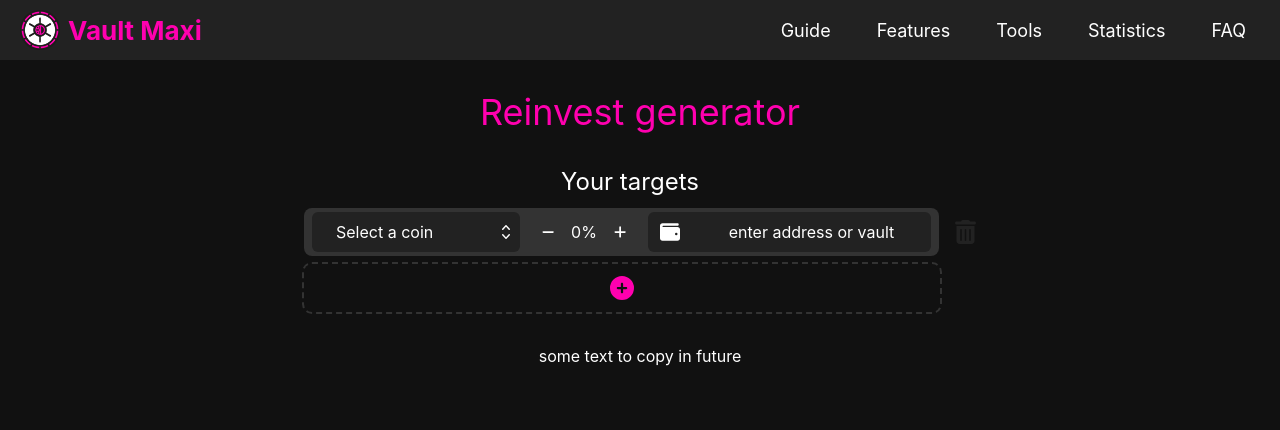
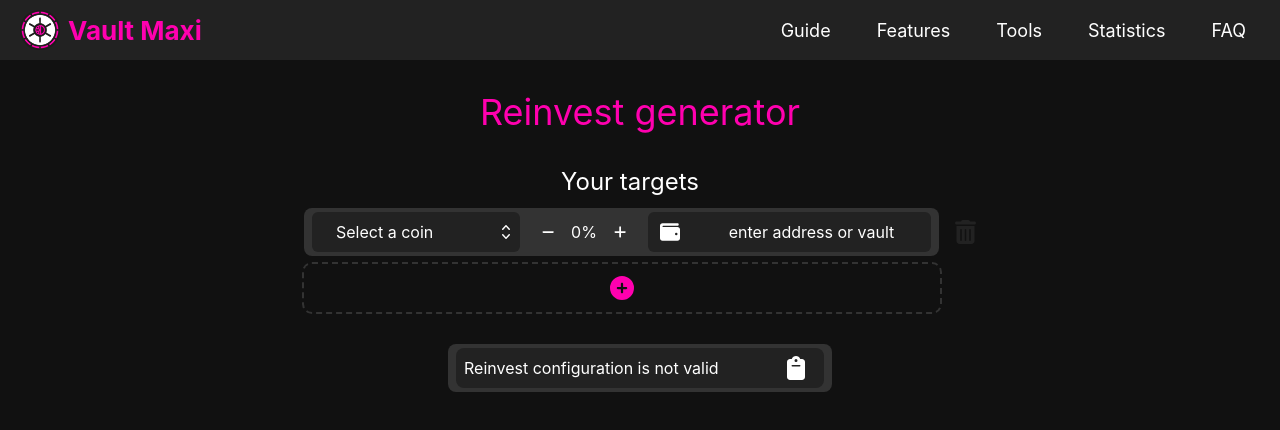
Before and after one commit to Krysh90/vault-maxi-web, a Next.js app: page /tool/reinvest-generator in a window 1280 px wide. Both pictures are taken after a click on the button 622 px from the left and 232 px from the top of the page. Shown: the top 430 px of the page. Built offline with nearby package versions, Linux system fonts and the light colour scheme.

Commit message:
[tool-reinvest] overall improvements, clean ups and result configuration string

```diff
--- a/components/tool/dialog.tsx
+++ b/components/base/dialog.tsx
@@ -14,7 +14,7 @@
         <div className="flex flex-row gap-4">
           <button
             className="my-5 w-auto px-8 h-10 bg-blue-600 text-white rounded-md shadow hover:shadow-lg font-semibold bg-main"
-            onClick={() => close({ value: 20, name: 'BTC' })}
+            // onClick={() => close({ value: 20, name: 'BTC' })}
           >
             Add
           </button>
--- /dev/null
+++ b/components/base/themed-icon-button.tsx
@@ -0,0 +1,28 @@
+import { IconDefinition } from '@fortawesome/free-solid-svg-icons'
+import { FontAwesomeIcon } from '@fortawesome/react-fontawesome'
+import { useState } from 'react'
+
+export interface ThemedIconButton {
+  className?: string
+  icon: IconDefinition
+  color: string
+  hoverColor?: string
+  hidden?: boolean
+  onClick: () => void
+}
+
+export function ThemedIconButton({ className, icon, color, hoverColor, hidden, onClick }: ThemedIconButton) {
+  const [hover, setHover] = useState(false)
+
+  return (
+    <button
+      className={className}
+      onClick={onClick}
+      onMouseOver={() => setHover(true)}
+      onMouseLeave={() => setHover(false)}
+      hidden={hidden}
+    >
+      <FontAwesomeIcon icon={icon} size={'xl'} color={hoverColor && hover ? hoverColor : color} />
+    </button>
+  )
+}
--- a/components/base/themed-input.tsx
+++ b/components/base/themed-input.tsx
@@ -1,26 +1,52 @@
 import { faCheck } from '@fortawesome/free-solid-svg-icons'
 import { FontAwesomeIcon } from '@fortawesome/react-fontawesome'
-import { HTMLInputTypeAttribute } from 'react'
+import { HTMLInputTypeAttribute, useState } from 'react'
 
 export interface ThemedInputProps {
   className: string
+  value: string
   type: HTMLInputTypeAttribute
   enterKeyHint: 'search' | 'enter' | 'done' | 'go' | 'next' | 'previous' | 'send' | undefined
-  onChange: (value: string) => void
+  onChange: (value?: string) => void
   onSubmit: () => void
 }
 
-export default function ThemedInput({ className, type, enterKeyHint, onChange, onSubmit }: ThemedInputProps) {
+function CustomInput({ className, value, type, enterKeyHint, onChange, onSubmit }: ThemedInputProps) {
+  const [currentValue, setCurrentValue] = useState(value)
+
+  return (
+    <input
+      value={currentValue}
+      type={type}
+      enterKeyHint={enterKeyHint}
+      onChange={(e) => {
+        const value = e.target.value
+        onChange(value)
+        setCurrentValue(value)
+      }}
+      onKeyUp={(e) => {
+        if (e.key === 'Enter') {
+          onChange(currentValue)
+          onSubmit()
+        }
+      }}
+      onSubmit={() => onSubmit()}
+      autoFocus={true}
+      className={`${className} text-white focus:outline-none`}
+    />
+  )
+}
+
+export default function ThemedInput({ className, value, type, enterKeyHint, onChange, onSubmit }: ThemedInputProps) {
   return (
     <>
-      <input
+      <CustomInput
+        value={value}
         type={type}
         enterKeyHint={enterKeyHint}
-        onChange={(e) => onChange(e.target.value)}
-        onKeyUp={(e) => e.key === 'Enter' && onSubmit()}
-        onSubmit={() => onSubmit()}
-        autoFocus={true}
-        className={`${className} text-white focus:outline-none`}
+        onChange={onChange}
+        onSubmit={onSubmit}
+        className={className}
       />
       <button className="h-6 w-6" onClick={() => onSubmit()}>
         <FontAwesomeIcon icon={faCheck} size={'sm'} />
--- a/components/tool/reinvest-entries.tsx
+++ b/components/tool/reinvest-entries.tsx
@@ -1,4 +1,4 @@
-import React, { useContext, useState } from 'react'
+import React, { useContext } from 'react'
 import { ReinvestTarget } from '../../dtos/reinvest-target.dto'
 import { faCirclePlus, faTrashCan } from '@fortawesome/free-solid-svg-icons'
 import { FontAwesomeIcon } from '@fortawesome/react-fontawesome'
@@ -7,8 +7,9 @@
 import { ReinvestContext } from '../../contexts/reinvest.context'
 import ValueChooser from './value-chooser'
 import TargetInput from './target-input'
-import { isTargetValid, typeForTarget } from '../../lib/reinvest-generator.lib'
+import { isTargetValid } from '../../lib/reinvest-generator.lib'
 import { getAssetIcon } from '../../defiscan'
+import { ThemedIconButton } from '../base/themed-icon-button'
 
 export interface ReinvestEntriesProps {}
 
@@ -44,7 +45,6 @@
   onRemove?: (entry?: ReinvestTarget) => void
 }) {
   const reinvestContext = useContext(ReinvestContext)
-  const [hover, setHover] = useState(false)
 
   const receiveTarget = (entry?: ReinvestTarget): ReinvestTarget | undefined => {
     return reinvestContext.targets.find((target) => target.id === entry?.id)
@@ -62,12 +62,11 @@
     reinvestContext.update(reinvestContext.targets)
   }
 
-  const updateTarget = (value: string, entry?: ReinvestTarget) => {
+  const updateTarget = (value?: string, entry?: ReinvestTarget) => {
     const target = receiveTarget(entry)
     if (target) {
       target.target.value = value
-      target.target.type = typeForTarget(value)
-      target.target.isValid = isTargetValid(value)
+      target.target.isValid = value ? isTargetValid(value) : false
     }
     reinvestContext.update(reinvestContext.targets)
   }
@@ -84,16 +83,15 @@
         <ValueChooser entry={entry} boundary={{ min: 1, max: 100 }} onChange={(value) => updateValue(value, entry)} />
         <TargetInput entry={entry} onChange={(target) => updateTarget(target, entry)} />
       </div>
-      <button
+      <ThemedIconButton
+        icon={faTrashCan}
+        color="#222"
+        hoverColor="#ff00af"
         onClick={() => {
           if (onRemove) onRemove(entry)
         }}
-        onMouseOver={() => setHover(true)}
-        onMouseLeave={() => setHover(false)}
         hidden={permanent}
-      >
-        <FontAwesomeIcon icon={faTrashCan} size={'xl'} color={hover ? '#ff00af' : '#222'} />
-      </button>
+      />
     </div>
   )
 }
--- /dev/null
+++ b/components/tool/reinvest-result.tsx
@@ -0,0 +1,32 @@
+import { faClipboard } from '@fortawesome/free-solid-svg-icons'
+import { FontAwesomeIcon } from '@fortawesome/react-fontawesome'
+import { useContext, useState } from 'react'
+import { ReinvestContext } from '../../contexts/reinvest.context'
+import { generateReinvestString } from '../../lib/reinvest-generator.lib'
+import { ThemedIconButton } from '../base/themed-icon-button'
+
+export interface ReinvestResultProps {}
+
+export default function ReinvestResult({}: ReinvestResultProps) {
+  const reinvestContext = useContext(ReinvestContext)
+
+  return (
+    <div className="bg-light rounded-lg h-12 w-full px-2 py-1 md:w-96">
+      <div className="bg-dark rounded-lg w-full h-full flex flex-row items-center gap-4 px-2">
+        {reinvestContext.targets.length === 0 ? (
+          <p className="grow text-center">Please add targets</p>
+        ) : (
+          <p className="grow truncate">{generateReinvestString(reinvestContext.targets)}</p>
+        )}
+
+        <ThemedIconButton
+          className="w-10 h-full"
+          color="#fff"
+          hoverColor="#ff00af"
+          icon={faClipboard}
+          onClick={() => console.log('todo clipboard')}
+        />
+      </div>
+    </div>
+  )
+}
--- a/components/tool/target-input.tsx
+++ b/components/tool/target-input.tsx
@@ -2,11 +2,12 @@
 import { FontAwesomeIcon } from '@fortawesome/react-fontawesome'
 import { useEffect, useState } from 'react'
 import { ReinvestTarget, ReinvestTargetType } from '../../dtos/reinvest-target.dto'
+import { typeForTarget } from '../../lib/reinvest-generator.lib'
 import ThemedInput from '../base/themed-input'
 
 export interface TargetInputProps {
   entry?: ReinvestTarget
-  onChange: (value: string) => void
+  onChange: (value?: string) => void
 }
 
 export default function TargetInput({ entry, onChange }: TargetInputProps) {
@@ -15,10 +16,12 @@
 
   useEffect(() => {
     if (entry?.target.value) setIsInvalid(!entry?.target.isValid ?? false)
+    else setIsInvalid(false)
   }, [entry, entry?.target.value])
 
   const shortDisplay = (value?: string): string | undefined => {
     const visibleChars = 5
+    if ((value?.length ?? 0) < 2 * visibleChars + 1) return value
     return value ? `${value.slice(0, visibleChars)}...${value.slice(value.length - visibleChars)}` : undefined
   }
 
@@ -29,13 +32,14 @@
       }`}
     >
       <FontAwesomeIcon
-        icon={entry?.target.type === ReinvestTargetType.VAULT ? faVault : faWallet}
+        icon={typeForTarget(entry?.target.value) === ReinvestTargetType.VAULT ? faVault : faWallet}
         size={'lg'}
         className="px-3 py-2"
       />
       {isEdit ? (
         <ThemedInput
           type="text"
+          value={entry?.target.value ?? ''}
           enterKeyHint="done"
           className="bg-dark grow"
           onChange={onChange}
--- a/components/tool/value-chooser.tsx
+++ b/components/tool/value-chooser.tsx
@@ -27,9 +27,10 @@
         <ThemedInput
           className="bg-light w-8 ml-8"
           type="number"
+          value={''}
           enterKeyHint="done"
           onChange={(s) => {
-            const value = +s
+            const value = +(s ?? '0')
             if (value > 0 && value <= 100) onChange(value)
           }}
           onSubmit={() => setIsEdit(false)}
--- a/dtos/reinvest-target.dto.ts
+++ b/dtos/reinvest-target.dto.ts
@@ -3,7 +3,6 @@
   value: number
   name?: string
   target: {
-    type?: ReinvestTargetType
     value?: string
     isValid: boolean
   }
--- a/lib/reinvest-generator.lib.ts
+++ b/lib/reinvest-generator.lib.ts
@@ -42,8 +42,18 @@
   return target.match(addressRegex) != null || target.match(vaultRegex) != null
 }
 
-export function typeForTarget(target: string): ReinvestTargetType | undefined {
-  if (target.match(addressRegex)) return ReinvestTargetType.WALLET
-  else if (target.match(vaultRegex)) return ReinvestTargetType.VAULT
+export function typeForTarget(target?: string): ReinvestTargetType | undefined {
+  if (target && target.match(addressRegex)) return ReinvestTargetType.WALLET
+  else if (target && target.match(vaultRegex)) return ReinvestTargetType.VAULT
   else return undefined
 }
+
+export function generateReinvestString(targets: ReinvestTarget[]): string {
+  const validTargets = targets.filter(
+    (entry) => entry.name && entry.value > 0 && (entry.target.value === undefined || entry.target.isValid),
+  )
+  if (validTargets.length === 0) return 'Reinvest configuration is not valid'
+  return validTargets
+    .map((target) => `${target.name}:${target.value}${target.target.value ? `:${target.target.value}` : ''}`)
+    .join(' ')
+}
--- a/pages/tool/reinvest-generator.tsx
+++ b/pages/tool/reinvest-generator.tsx
@@ -2,6 +2,7 @@
 import Layout from '../../components/core/layout'
 import Chart from '../../components/tool/chart'
 import ReinvestEntries from '../../components/tool/reinvest-entries'
+import ReinvestResult from '../../components/tool/reinvest-result'
 import { ReinvestContextProvider } from '../../contexts/reinvest.context'
 
 const ReinvestGenerator: NextPage = () => {
@@ -13,9 +14,7 @@
           {/* <Chart /> */}
           <ReinvestEntries />
         </div>
-        <div>
-          <p>some text to copy in future</p>
-        </div>
+        <ReinvestResult />
       </ReinvestContextProvider>
     </Layout>
   )
```
